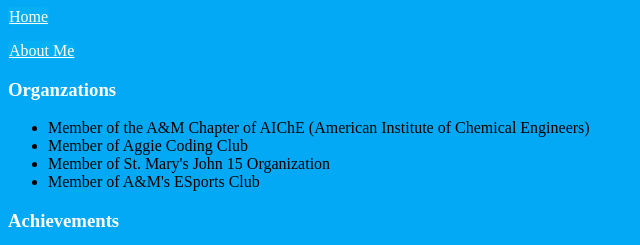
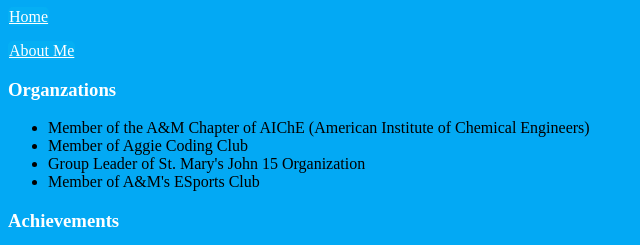
Before and after one commit to austin-hodges/Austin_Hodges, a website: page Website/Organizations_and_Achievements.html in a window 1280 px wide. Shown: the top 245 px of the page, 0-640 px from the left. Drawn offline with Linux system fonts and the light colour scheme.

Commit message:
Changed to group Leader

```diff
--- a/Website/Organizations_and_Achievements.html
+++ b/Website/Organizations_and_Achievements.html
@@ -21,7 +21,7 @@
         <ul id = "orgs">
           <li>Member of the A&M Chapter of AIChE (American Institute of Chemical Engineers)</li>
           <li>Member of Aggie Coding Club</li>
-          <li>Member of St. Mary's John 15 Organization</li>
+          <li>Group Leader of St. Mary's John 15 Organization</li>
           <li>Member of A&M's ESports Club</li>
         </ul>
         <h3>Achievements</h3>
```
